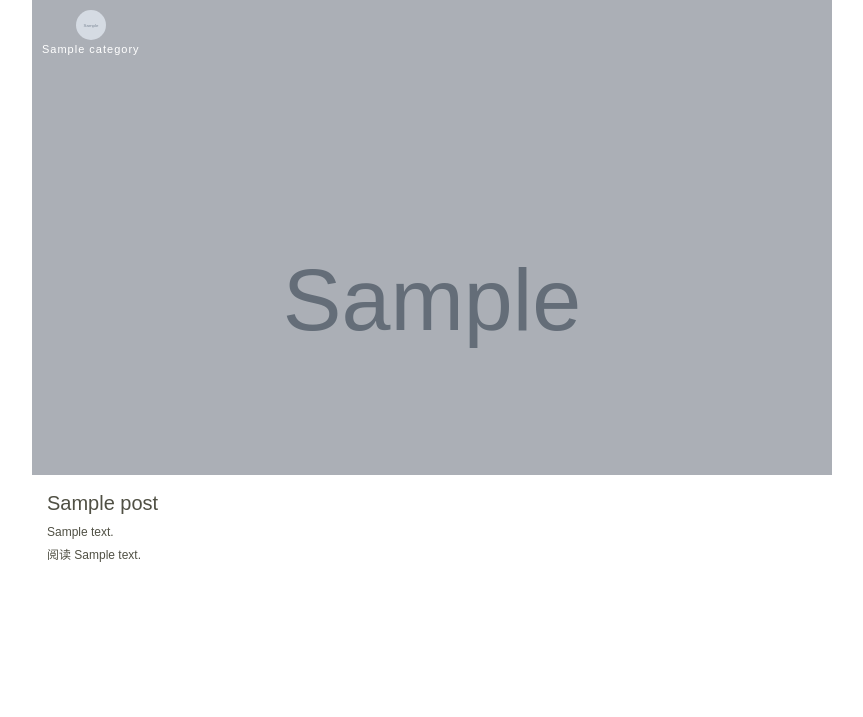
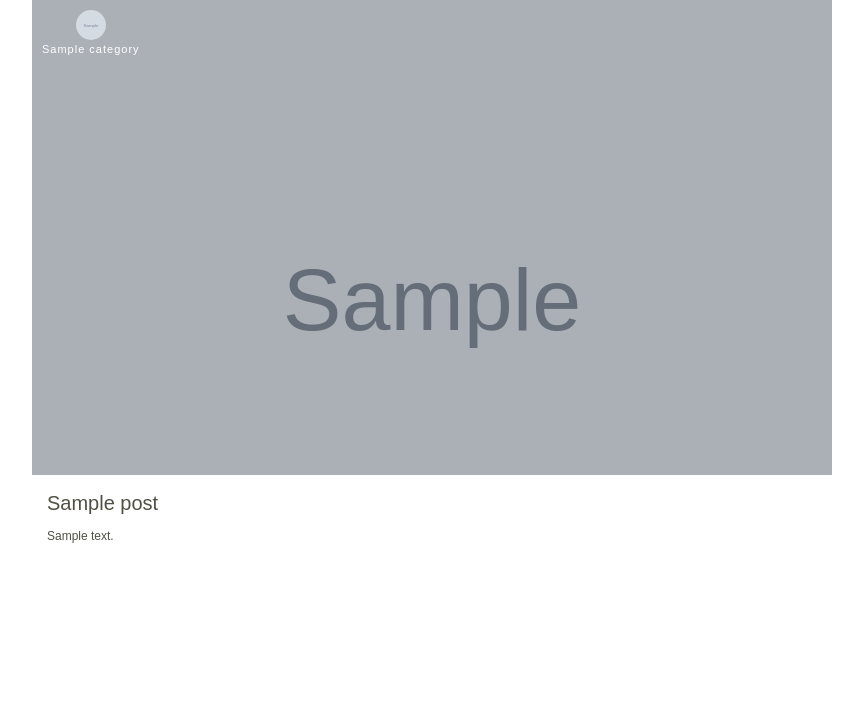
Before and after one commit to kebinwang/simple-cms, a Flask app: template simplecms/templates/magazine.html in a window 1280 px wide. Shown: the top 717 px of the page, without its empty margins (208-1071 px from the left). Run offline with Flask 2, Linux system fonts and the light colour scheme; the template is opened without the code that fills it: most values are stand-ins (such as "Sample title", 1, 10 or a date in 2020); grey boxes marked "Sample" are stand-in pictures; parts of the project's set-up code (start-up, migrations or seed data) failed here and were passed over; some libraries are stand-ins or nearby versions.

Commit message:
删除杂志中的阅读数

```diff
--- a/simplecms/static/css/magazine.css
+++ b/simplecms/static/css/magazine.css
@@ -503,14 +503,15 @@ body {
   display: block;
 }
 .desc {
-  padding: 0 15px 0 15px;
+  /*padding: 0 15px 0 15px;*/
+  padding: 4px 15px 18px 15px;
   color: #505044;
   font-size: 12px;
 }
 .visits {
   color: #505044;
   font-size: 12px;
-  padding: 4px 15px 18px 15px;
+  /*padding: 4px 15px 18px 15px;*/
 }
 .cover img {
   width: 100%;
--- a/simplecms/templates/magazine.html
+++ b/simplecms/templates/magazine.html
@@ -37,8 +37,6 @@
     </h2>
 
     <div class="desc">{{ post.desc }}</div>
-
-    <div class="visits">阅读 {{ post.post_visits or 0 }}</div>
   </div>
   {% endfor %}
 </div>
```
